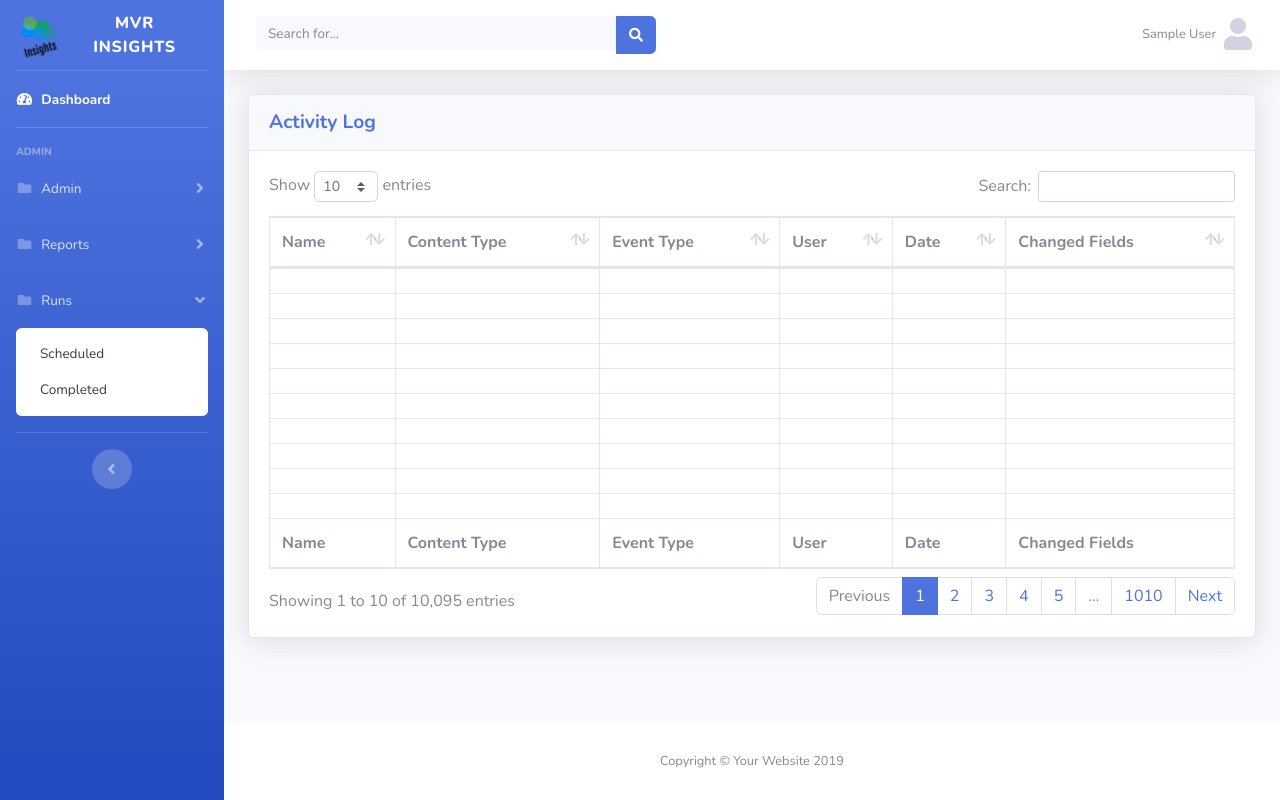
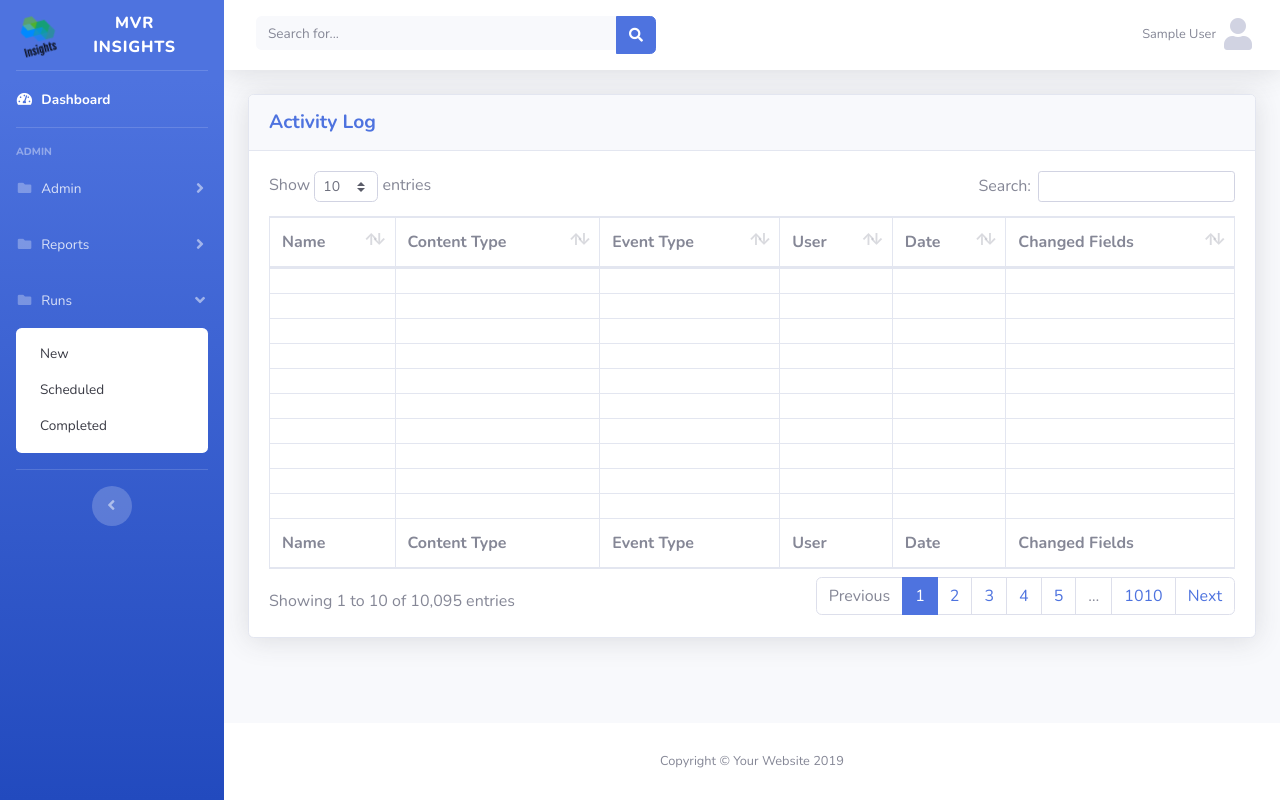
Before and after one commit to S3Infosoft/mvr-fe, a Django app: page /activity/log/ in a window 1280 px wide, after a click on "Runs". Run offline with Django 3.2, Linux system fonts and the light colour scheme; the visitor is signed in with stand-in values (Sample User, id 1); lists and menus that the app fills with data are empty; some libraries are stand-ins or nearby versions.

Commit message:
Added section to create and display schedule

```diff
--- a/app/templates/snippets/sidebar.html
+++ b/app/templates/snippets/sidebar.html
@@ -52,7 +52,7 @@
           </a>
           <div id="collapseReport" class="collapse" aria-labelledby="headingPages" data-parent="#accordionSidebar">
             <div class="bg-white py-2 collapse-inner rounded">
-                <a id="ota-link" class="collapse-item" href="{% url 'activity:report' %}">
+                <a class="collapse-item" href="{% url 'activity:report' %}">
                   Generate Report
                 </a>
 
@@ -66,8 +66,9 @@
           </a>
           <div id="collapseRun" class="collapse" aria-labelledby="headingPages" data-parent="#accordionSidebar">
             <div class="bg-white py-2 collapse-inner rounded">
-                <a id="ota-link" class="collapse-item" href="#">Scheduled</a>
-                <a id="partners-link" class="collapse-item" href="#">Completed</a>
+                <a class="collapse-item" href="{% url 'schedule:new' %}">New</a>
+                <a class="collapse-item" href="{% url 'schedule:uncomplete' %}">Scheduled</a>
+                <a class="collapse-item" href="{% url 'schedule:completed' %}">Completed</a>
             </div>
           </div>
         </li>
```
